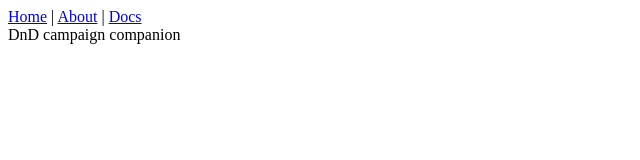
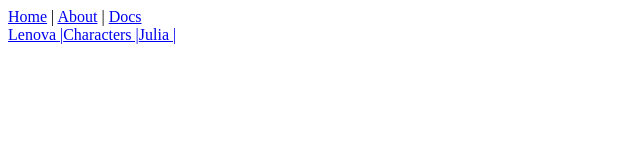
Before and after one commit to Nickvs99/DnD-campaign-companion, a Vue app: page / in a window 1280 px wide. Shown: the top 160 px of the page, without its empty margins (0-640 px from the left). Built offline with nearby package versions, Linux system fonts and the light colour scheme.

Commit message:
Navigate the routes through the DisplayMenu

```diff
--- /dev/null
+++ b/src/components/DisplayMenu.vue
@@ -0,0 +1,30 @@
+<template>
+    <router-link v-for="item in items" :key="item" :to="getTo(item)">{{item}} |</router-link>
+</template>
+
+<script>
+export default {
+    props: {
+        items: {
+            type: Array,
+            required: true
+        }
+    },
+
+    methods: {
+
+        /**
+         * Compute the target slug based on the current path and the target
+         */
+        getTo(target){
+
+            if(this.$route.path === "/"){
+                return this.$route.path + target;
+            }
+            else {
+                return this.$route.path + "/" + target;
+            }
+        }
+    }
+};
+</script>
--- a/src/router/index.js
+++ b/src/router/index.js
@@ -1,5 +1,4 @@
 import { createRouter, createWebHistory } from "vue-router";
-import HomeView from "../views/HomeView.vue";
 
 import { structure, addStructureToRoutes } from "./siteStructure";
 
@@ -8,11 +7,6 @@ import { structure, addStructureToRoutes } from "./siteStructure";
  * the siteStructure structure.
  */
 const routes = [
-    {
-        path: "/",
-        name: "home",
-        component: HomeView,
-    },
     {
         path: "/about",
         name: "about",
@@ -31,6 +25,8 @@ const routes = [
 
 addStructureToRoutes(routes, structure);
 
+console.log(routes);
+
 const router = createRouter({
     history: createWebHistory(process.env.BASE_URL),
     routes,
--- a/src/router/siteStructure.js
+++ b/src/router/siteStructure.js
@@ -5,17 +5,23 @@
  */
 
 import TempView from "../views/TempView.vue";
+import DisplayMenu from "@/components/DisplayMenu.vue";
 
 export const structure = {
+    "": {
         "Lenova": TempView,
         "Characters": {
             "Balro": TempView,
             "Siren": TempView,
             "Ginger": TempView,
             "Grug": TempView,
-        "Safqwyn": TempView
+            "Safqwyn": {
+                "Druid": TempView,
+                "Fighter": TempView,
+            }
         },
         "Julia": TempView,
+    }
 };
 
 export function addStructureToRoutes(routes, structure, prefix="") {
@@ -28,9 +34,13 @@ export function addStructureToRoutes(routes, structure, prefix="") {
 
         // Check if value is a vue component
         if(value && typeof value.render === "function"){
-            routes.push({path: slug, component: TempView});
+            routes.push({path: slug, component: value});
         }
         else {
+            // Add a DisplayMenu to navigate the site
+            let items = Object.keys(value);
+            routes.push({path: slug, component: DisplayMenu, props: {items: items}});
+
             // Recursively add to the routes, with an updated prefix
             addStructureToRoutes(routes, value, slug);
         }
--- a/src/views/HomeView.vue
+++ /dev/null
@@ -1,5 +0,0 @@
-<template>
-    <div>DnD campaign companion</div>
-</template>
-
-<script></script>
```
Lines whose indentation alone changed are shown as unchanged.
